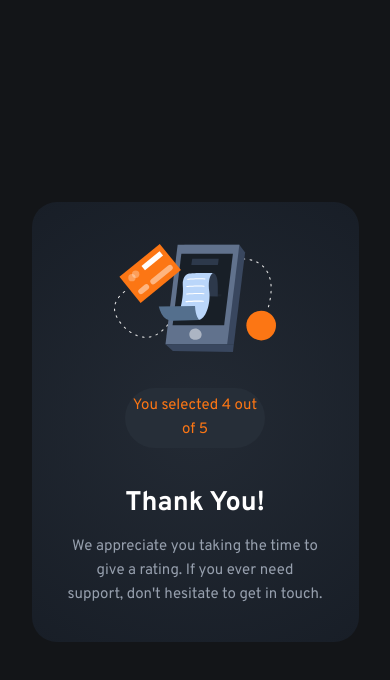
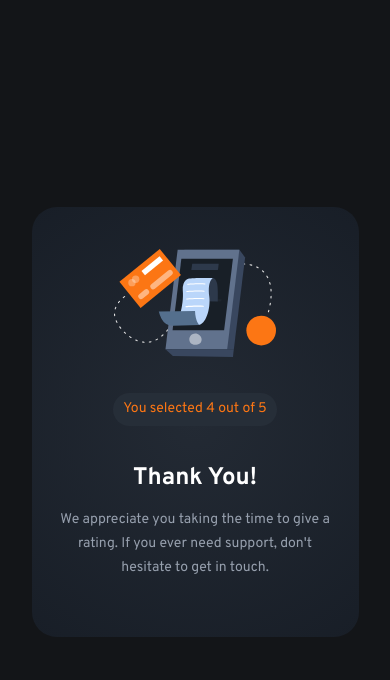
Before and after one commit to scottttabor/interactiveRatingComponent, a plain HTML site: page index.html in a window 390 px wide. Both pictures are taken after a click on the button "SUBMIT". Drawn offline with Linux system fonts and the light colour scheme.

Commit message:
Finished project actual. Had to fix responsive styles for mobile devices.

```diff
--- a/style.css
+++ b/style.css
@@ -166,7 +166,7 @@ form .clickedRating {
 
 .selectionRelay {
     color: var(--mainBtn);
-    width: 55%;
+    width: 60%;
     margin: auto;
     margin-bottom: 2.5rem;
 }
@@ -174,19 +174,20 @@ form .clickedRating {
 .selectionRelay #ratingSelected {
     color: var(--mainBtn);
     background-color: var(--ratingBG);
-    padding: .4rem;
+    padding: .3rem .6rem;
     border-radius: 30px;
 
 
 }
 
 .thankYouCard h1 {
-    font-size: 1.8rem;
+    font-size: 24px;
 }
 
 .thankYouCard p {
     color: var(--secondaryTextColor);
-    width: 93.8%;
+    font-size: 14px;
+    width: 100%;
     line-height: 1.6rem;
     margin: auto;
     margin-bottom: 2rem;
@@ -215,4 +216,15 @@ form .clickedRating {
     .cardContainer .supportText {
         margin-bottom: 1.6rem;
     }
+
+    /* Thank you card styling */
+
+    .thankYouCard h1 {
+        font-size: 2rem;
+    }
+
+    .thankYouCard p {
+        font-size: 1rem;
+        width: 92%;
+    }
 }
```
